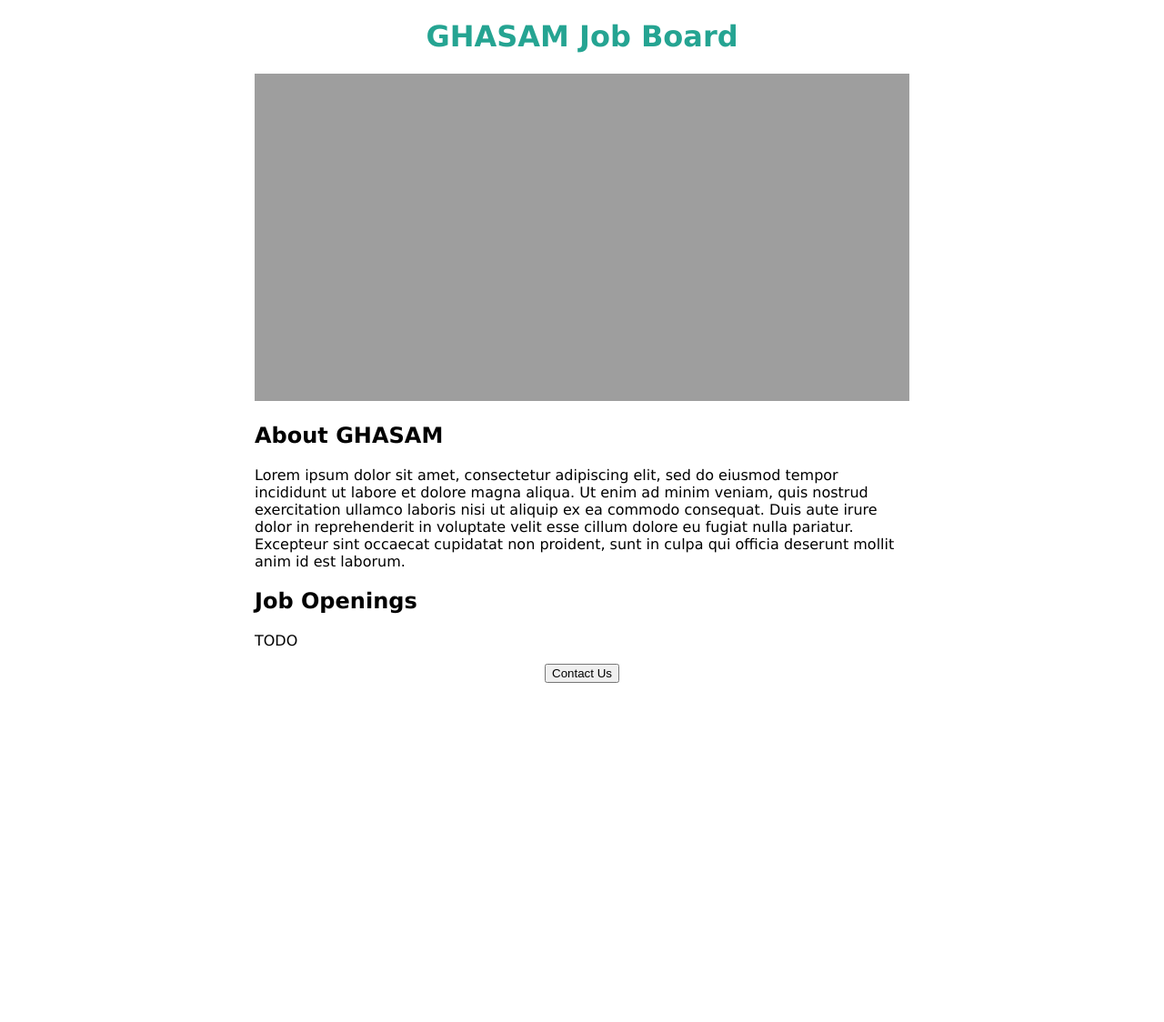
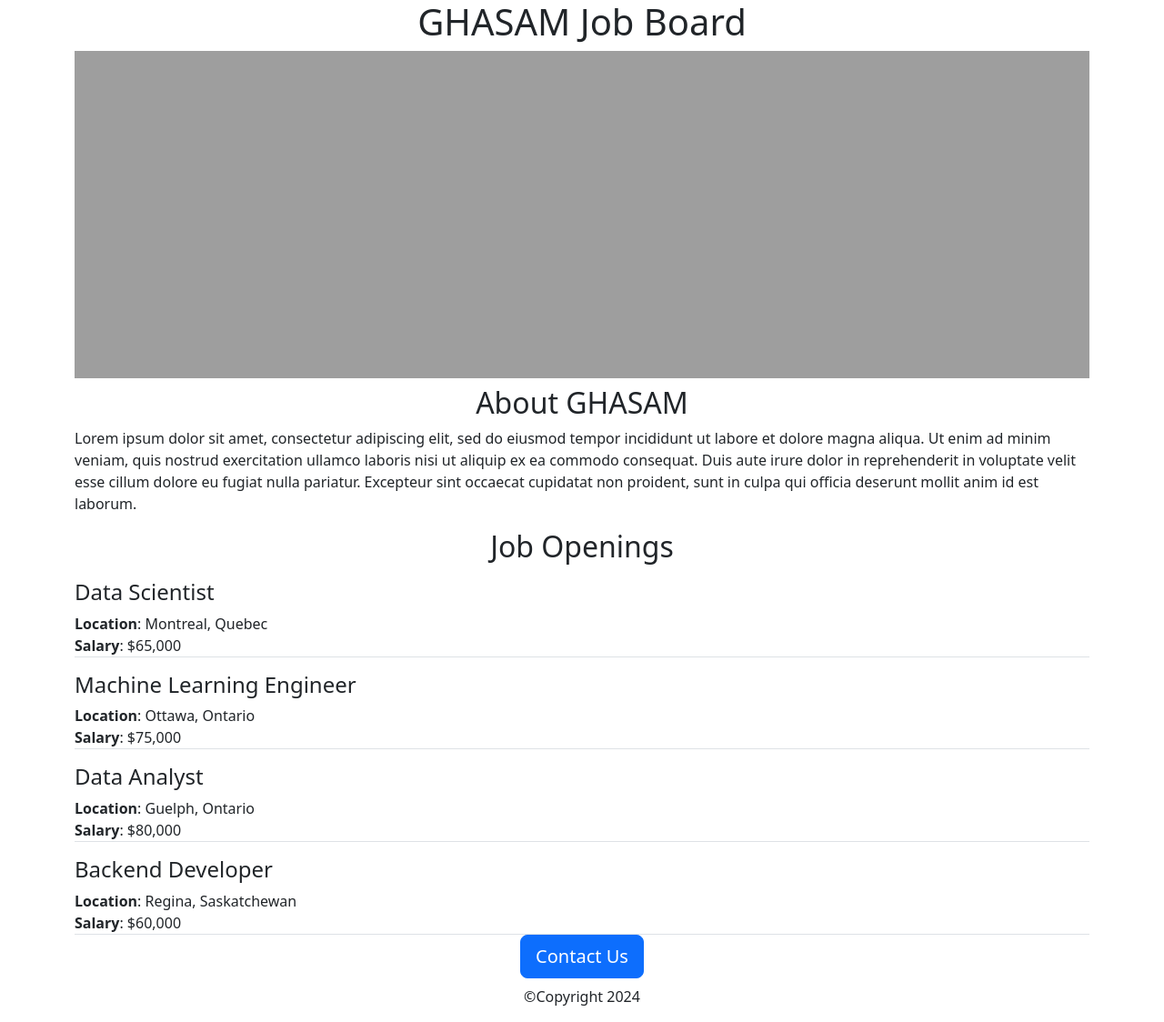
Before and after one commit to kgtabiri/student-jobs-website, a Flask app: page / in a window 1280 px wide. Shown: the whole page at 91% size. Before the commit the page ends 751 px from the top, so only its background shows below. Run offline with Flask 3, Linux system fonts and the light colour scheme.

Commit message:
add job items section home page

```diff
--- a/app.py
+++ b/app.py
@@ -4,10 +4,38 @@ from flask import Flask, render_template
 # create an app (an object of the Flask class)
 app = Flask(__name__)
 
+# simulate a job database
+JOBS = [
+    {
+        'id': 1,
+        'title': 'Data Scientist',
+        'location': 'Montreal, Quebec',
+        'salary': '$65,000'
+    },
+    {
+        'id': 2,
+        'title': 'Machine Learning Engineer',
+        'location': 'Ottawa, Ontario',
+        'salary': '$75,000'
+    },
+    {
+        'id': 3,
+        'title': 'Data Analyst',
+        'location': 'Guelph, Ontario',
+        'salary': '$80,000'
+    },
+    {
+        'id': 4,
+        'title': 'Backend Developer',
+        'location': 'Regina, Saskatchewan',
+        'salary': '$60,000'
+    }
+]
+
 # register a route (part of the URL after the main name e.g. www.kgtabiri.com/research)
 @app.route("/") # "/" is simply the home or index page
 def hello_world():
-    return render_template('home.html')
+    return render_template('home.html', jobs=JOBS)
 
 if __name__ == '__main__':
     app.run(debug=True)
--- a/templates/home.html
+++ b/templates/home.html
@@ -2,40 +2,24 @@
 <html>
     <head>
         <title>GHASAM Jobs</title>
+        <meta charset="utf-8">
+        <meta name="viewport" content="width=device-width, initial-scale=1">
+        <link href="https://cdn.jsdelivr.net/npm/bootstrap@5.3.3/dist/css/bootstrap.min.css" rel="stylesheet" integrity="sha384-QWTKZyjpPEjISv5WaRU9OFeRpok6YctnYmDr5pNlyT2bRjXh0JMhjY6hW+ALEwIH" crossorigin="anonymous">
+        <link rel="icon" type="image/x-icon" href="http://127.0.0.1:5000/static/favicon.png">
         <style>
-            h1 {
-                font-size: 40;
-                font-family: 'Lucida Sans', 'Lucida Sans Regular', 'Lucida Grande', 'Lucida Sans Unicode', Geneva, Verdana, sans-serif;
-                font-weight: bold;
-                text-align: center;
-                color: rgb(37, 164, 146);
-            }
-            h2 {
-                font-size: 30;
-                font-family: 'Lucida Sans', 'Lucida Sans Regular', 'Lucida Grande', 'Lucida Sans Unicode', Geneva, Verdana, sans-serif;
-                font-weight: bold;
-            }
-            p {
-                font-family: 'Lucida Sans', 'Lucida Sans Regular', 'Lucida Grande', 'Lucida Sans Unicode', Geneva, Verdana, sans-serif;
-            }
             #banner {
                 width: 100%;
                 height: 360px;
                 object-fit: cover;
             }
-            #container {
-                max-width: 720px;
-                margin: 0 auto 0 auto;
-            }
         </style>
-        <link rel="icon" type="image/x-icon" href="favicon.svg">
     </head>
 
     <body>
-        <div id="container">
-        <h1>GHASAM Job Board</h1>
-        <img id="banner" src="http://127.0.0.1:5000/static/banner2.jpg" height="320" width="700">
-        <h2>About GHASAM</h2>
+        <div class="container"> <!--container class is from bootstrap-->
+        <h1 class="text-center">GHASAM Job Board</h1>
+        <img class="img-fluid" id="banner" src="http://127.0.0.1:5000/static/banner2.jpg" height="320" width="700">
+        <h2 class="text-center mt-2">About GHASAM</h2>
         <p>
             Lorem ipsum dolor sit amet, consectetur adipiscing elit, sed do eiusmod tempor incididunt ut
             labore et dolore magna aliqua. Ut enim ad minim veniam, quis nostrud exercitation ullamco laboris
@@ -44,10 +28,15 @@
             sunt in culpa qui officia deserunt mollit anim id est laborum.
         </p>
 
-        <h2>Job Openings</h2>
-        <p>TODO</p>
-        <div style="text-align: center;">
-        <button>Contact Us</button>
+        <h2 class="text-center mt-2">Job Openings</h2>
+          <!-- {{jobs}} this is a Flask utility (called templating syntax) that allows us insert dynamic data into HTML-->
+          {% for job in jobs %}
+            {% include 'jobitems.html' %}
+          {% endfor %}
+
+        <div class="text-center">
+        <button type="button" class="btn btn-primary btn-lg">Contact Us</button>
+        <p class="mt-2">&copy;Copyright 2024</p>
         </div>
         </div>
     </body>
--- /dev/null
+++ b/templates/jobitems.html
@@ -0,0 +1,11 @@
+<div class="border-bottom mt-3">
+    <h4>{{job['title']}}</h4>
+    <div>
+        <b>Location</b>: {{job['location']}}
+    </div>
+    {% if 'salary' in job %} <!--if 'salary' key exists in job dictionary-->
+    <div>
+        <b>Salary</b>: {{job['salary']}}
+    </div>
+    {% endif %}
+</div>
```
